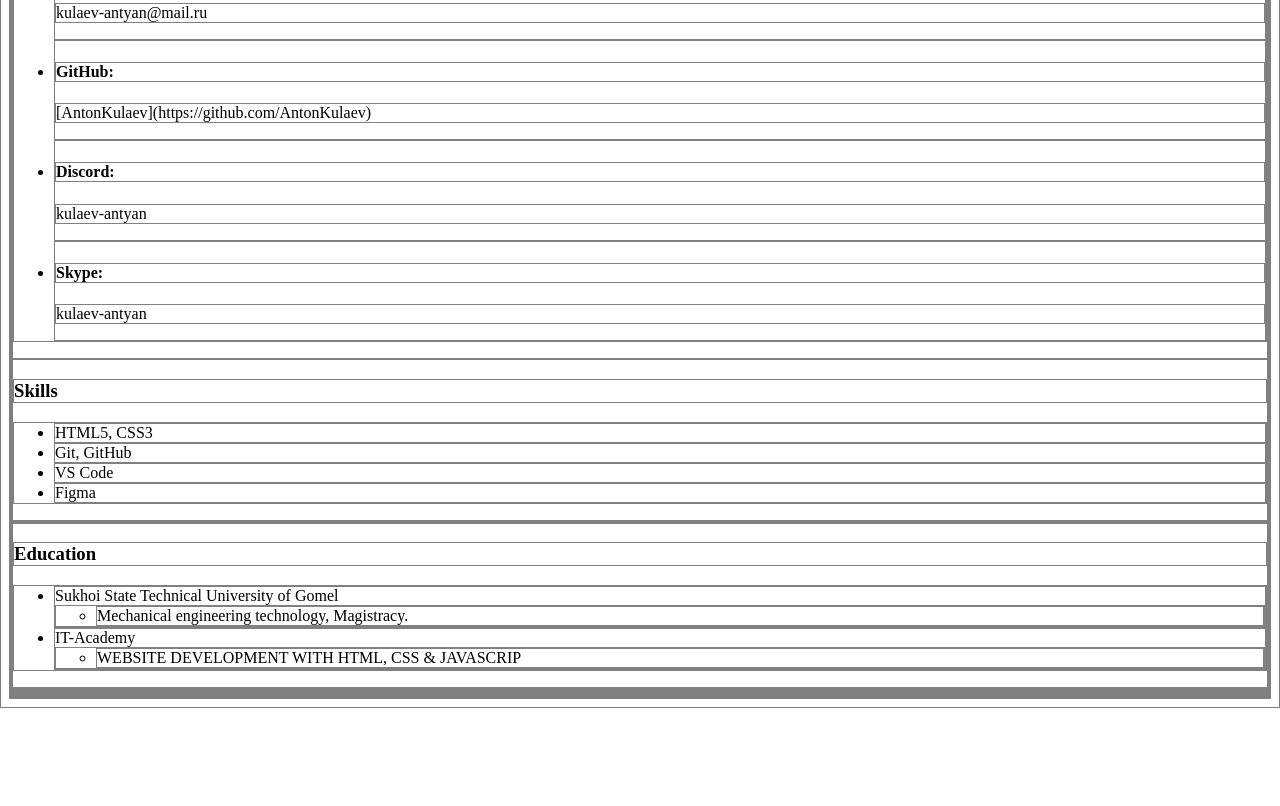
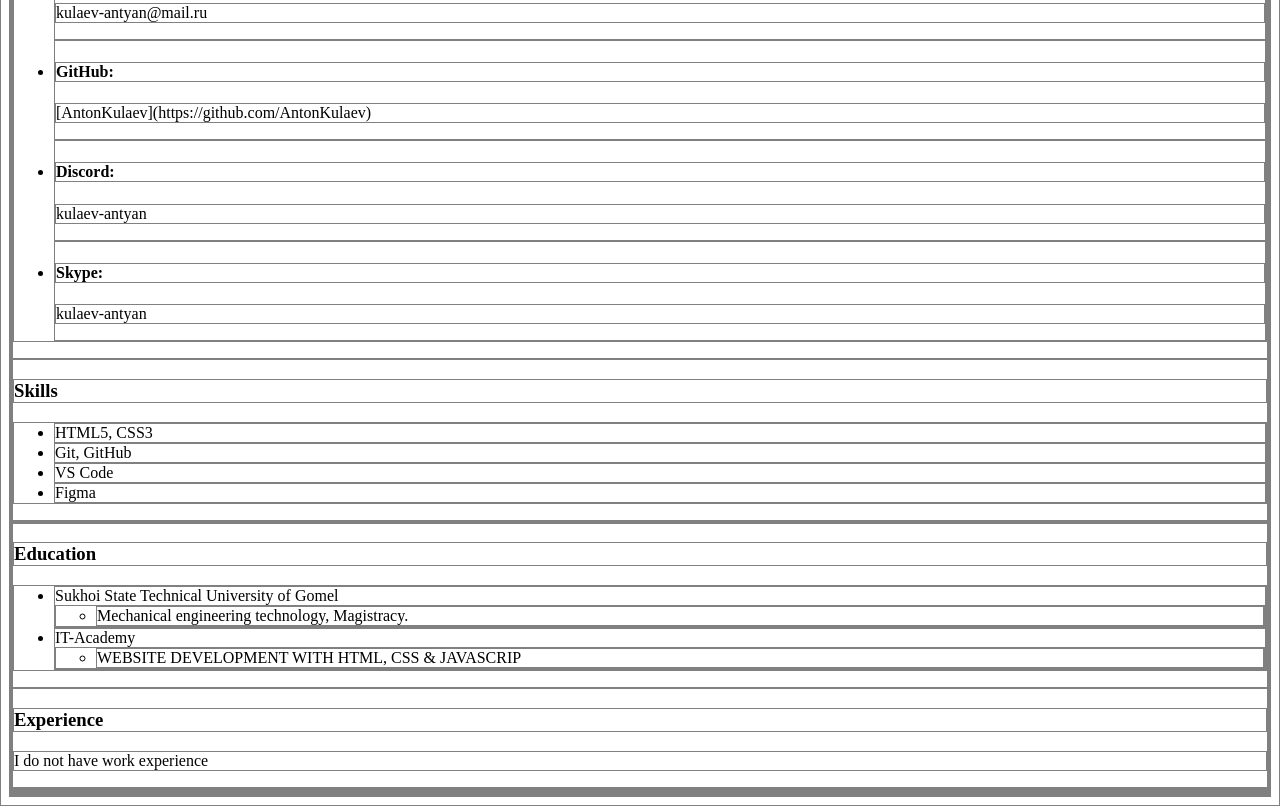
Before and after one commit to AntonKulaev/rsschool-cv, a plain HTML site: page index.html in a window 1280 px wide. Shown: the part 672-1478 px from the top of the page. Before the commit the page ends 1380 px from the top, so only its background shows below. Drawn offline with Linux system fonts and the light colour scheme.

Commit message:
feat: add experience

```diff
--- a/index.html
+++ b/index.html
@@ -88,7 +88,10 @@
                     </li>
                 </ul>
             </div>
-            <div class="experience"></div>
+            <div class="experience">
+                <h3>Experience</h3>
+                <p>I do not have work experience</p>
+            </div>
             <div class="code-examle"></div>
             <div class="english"></div>
         </section>
```
